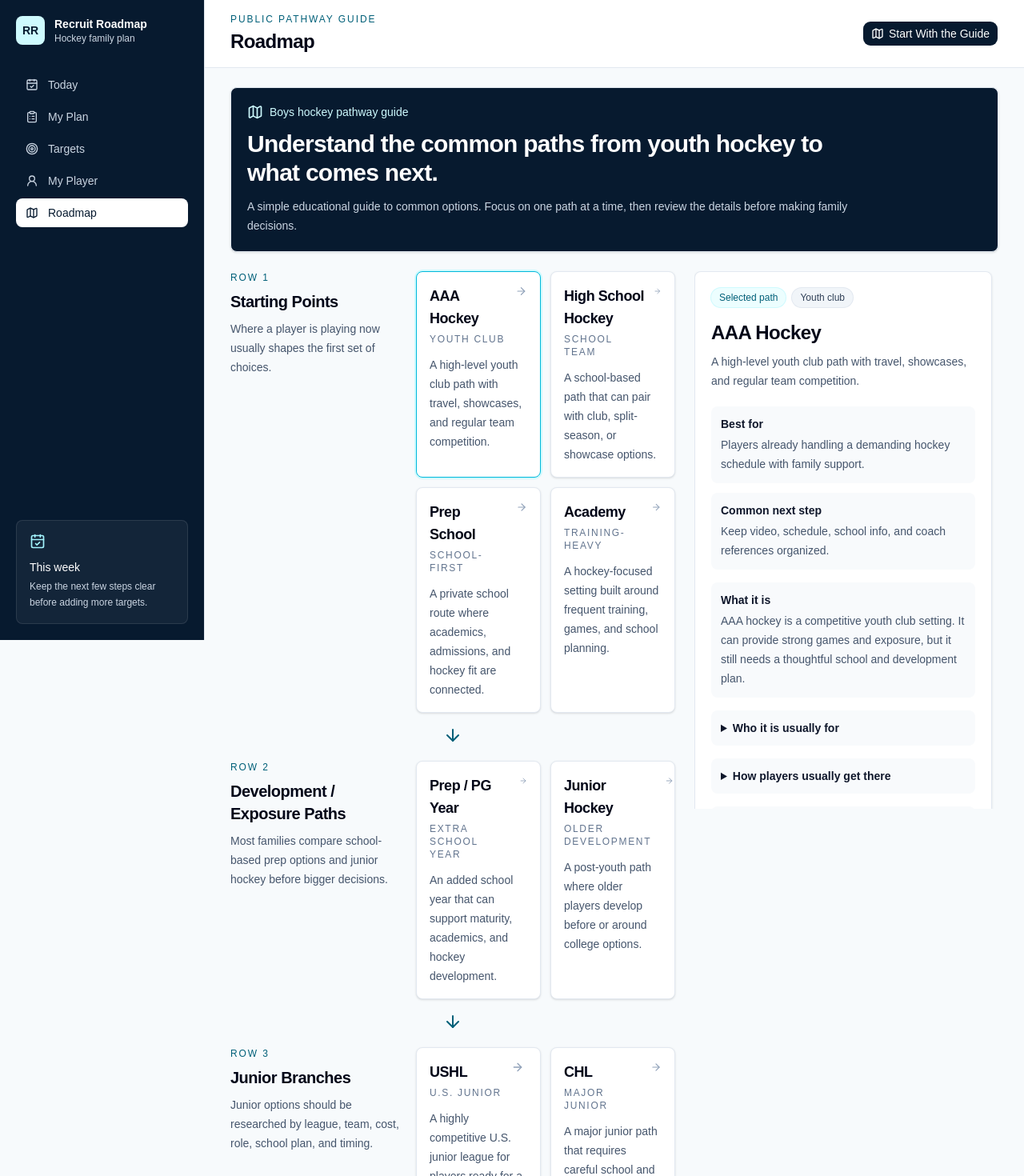
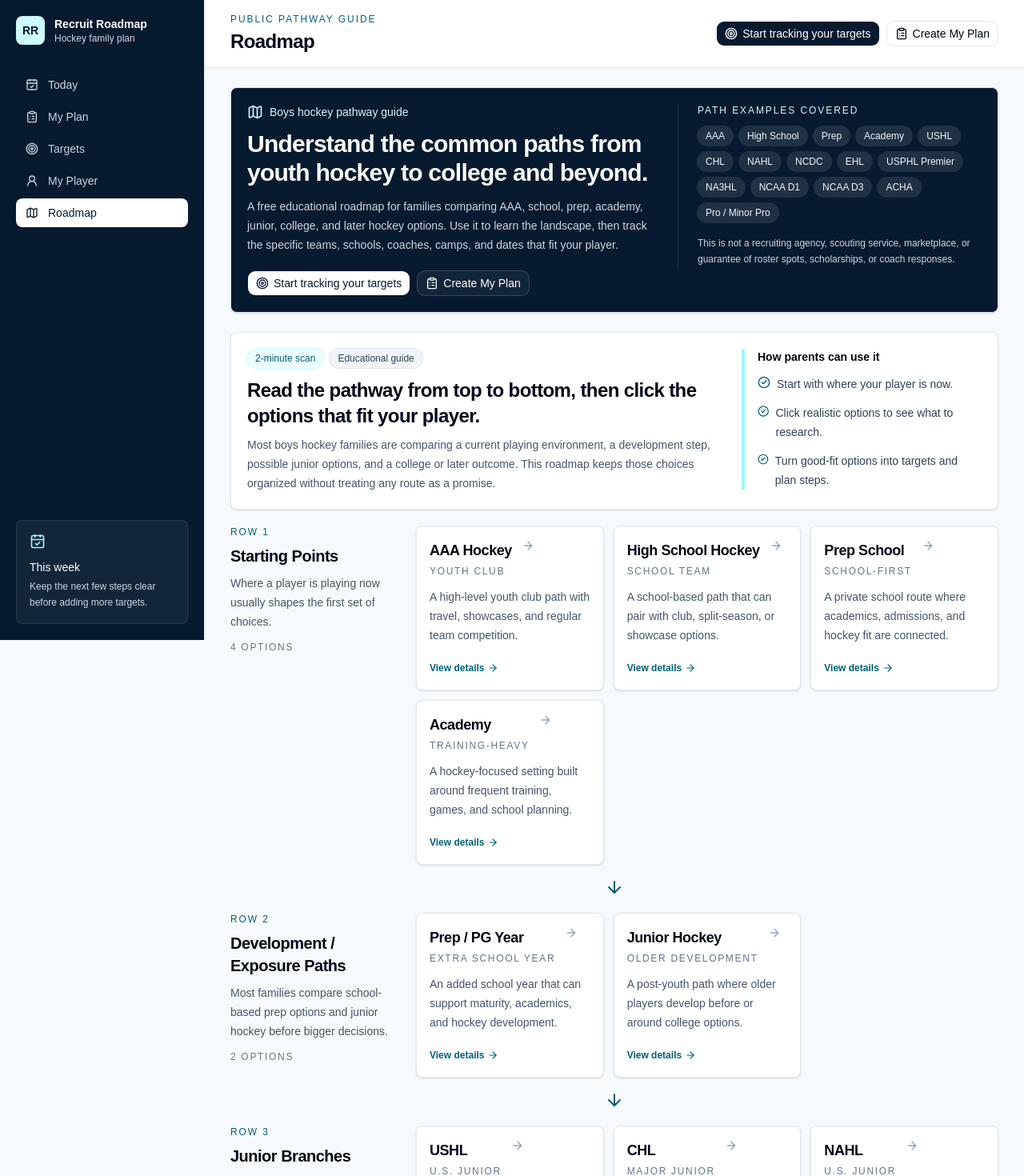
Before and after one commit to kingston-du/recruit-roadmap, a Next.js app: page /roadmap in a window 1280 px wide. Shown: the top 1470 px of the page at 80% size. Built offline with nearby package versions, Linux system fonts and the light colour scheme.

Commit message:
Polish public roadmap guide

```diff
--- a/app/roadmap/page.tsx
+++ b/app/roadmap/page.tsx
@@ -1,11 +1,29 @@
 import Link from "next/link";
-import { Map } from "lucide-react";
+import { ClipboardList, Map, Target } from "lucide-react";
 
 import { AppShell } from "@/components/recruit/app-shell";
 import { RoadmapGuide } from "@/components/recruit/roadmap-guide";
 import { Panel } from "@/components/recruit/ui";
 import { Button } from "@/components/ui/button";
 import { roadmapSections } from "@/lib/mock-data";
+
+const pathExamples = [
+  "AAA",
+  "High School",
+  "Prep",
+  "Academy",
+  "USHL",
+  "CHL",
+  "NAHL",
+  "NCDC",
+  "EHL",
+  "USPHL Premier",
+  "NA3HL",
+  "NCAA D1",
+  "NCAA D3",
+  "ACHA",
+  "Pro / Minor Pro",
+];
 
 export default function RoadmapPage() {
   return (
@@ -14,27 +32,75 @@ export default function RoadmapPage() {
       eyebrow="Public pathway guide"
       activeHref="/roadmap"
       action={
+        <div className="flex items-center gap-2">
           <Button asChild className="bg-[#071a2f] text-white hover:bg-[#0b2745]">
-          <Link href="#roadmap-guide">
-            <Map /> Start With the Guide
+            <Link href="/targets">
+              <Target /> Start tracking your targets
             </Link>
           </Button>
+          <Button asChild variant="outline">
+            <Link href="/my-plan">
+              <ClipboardList /> Create My Plan
+            </Link>
+          </Button>
+        </div>
       }
     >
       <div className="grid gap-6">
-        <Panel className="bg-[#071a2f] text-white">
+        <Panel className="overflow-hidden bg-[#071a2f] text-white">
+          <div className="grid gap-6 xl:grid-cols-[minmax(0,1fr)_380px] xl:items-start">
             <div className="max-w-3xl">
               <div className="flex items-center gap-2 text-cyan-100">
                 <Map className="size-5" />
                 <p className="text-sm font-medium">Boys hockey pathway guide</p>
               </div>
               <h2 className="mt-3 text-3xl font-semibold tracking-tight">
-              Understand the common paths from youth hockey to what comes next.
+                Understand the common paths from youth hockey to college and beyond.
               </h2>
               <p className="mt-3 text-sm leading-6 text-slate-300">
-              A simple educational guide to common options. Focus on one path at a
-              time, then review the details before making family decisions.
+                A free educational roadmap for families comparing AAA, school, prep,
+                academy, junior, college, and later hockey options. Use it to learn the
+                landscape, then track the specific teams, schools, coaches, camps, and
+                dates that fit your player.
               </p>
+
+              <div className="mt-5 flex flex-wrap gap-2">
+                <Button asChild className="bg-white text-[#071a2f] hover:bg-cyan-50">
+                  <Link href="/targets">
+                    <Target /> Start tracking your targets
+                  </Link>
+                </Button>
+                <Button
+                  asChild
+                  variant="outline"
+                  className="border-white/20 bg-white/5 text-white hover:bg-white/10 hover:text-white"
+                >
+                  <Link href="/my-plan">
+                    <ClipboardList /> Create My Plan
+                  </Link>
+                </Button>
+              </div>
+            </div>
+
+            <div className="xl:border-l xl:border-white/10 xl:pl-6">
+              <p className="text-xs font-medium uppercase tracking-[0.16em] text-cyan-100">
+                Path examples covered
+              </p>
+              <div className="mt-3 flex flex-wrap gap-2">
+                {pathExamples.map((example) => (
+                  <span
+                    key={example}
+                    className="rounded-full bg-white/10 px-2.5 py-1 text-xs font-medium text-slate-100 ring-1 ring-white/10"
+                  >
+                    {example}
+                  </span>
+                ))}
+              </div>
+              <p className="mt-4 text-xs leading-5 text-slate-300">
+                This is not a recruiting agency, scouting service, marketplace, or
+                guarantee of roster spots, scholarships, or coach responses.
+              </p>
+            </div>
           </div>
         </Panel>
 
--- a/components/recruit/roadmap-guide.tsx
+++ b/components/recruit/roadmap-guide.tsx
@@ -1,8 +1,18 @@
 "use client";
 
-import { useMemo, useState } from "react";
+import Link from "next/link";
 import type { ReactNode } from "react";
-import { ArrowDown, ArrowRight, CheckCircle2, Info, Search } from "lucide-react";
+import {
+  ArrowDown,
+  ArrowRight,
+  CheckCircle2,
+  ClipboardList,
+  Info,
+  Search,
+  Target,
+  X,
+} from "lucide-react";
+import { Dialog } from "radix-ui";
 
 import { Button } from "@/components/ui/button";
 import { StatusPill } from "@/components/recruit/ui";
@@ -10,15 +20,41 @@ import { cn } from "@/lib/utils";
 import type { RoadmapCard, RoadmapSection } from "@/lib/mock-data";
 
 export function RoadmapGuide({ sections }: { sections: RoadmapSection[] }) {
-  const cards = useMemo(() => sections.flatMap((section) => section.cards), [sections]);
-  const [selectedId, setSelectedId] = useState(cards[0]?.id ?? "");
-  const selectedCard = cards.find((card) => card.id === selectedId) ?? cards[0];
+  return (
+    <section id="roadmap-guide" className="grid gap-5">
+      <div className="grid gap-5 rounded-md border border-slate-200 bg-white p-5 shadow-sm lg:grid-cols-[minmax(0,1fr)_300px] lg:items-start">
+        <div>
+          <div className="flex flex-wrap items-center gap-2">
+            <StatusPill tone="cyan">2-minute scan</StatusPill>
+            <StatusPill>Educational guide</StatusPill>
+          </div>
+          <h2 className="mt-3 text-2xl font-semibold tracking-tight">
+            Read the pathway from top to bottom, then click the options that fit your player.
+          </h2>
+          <p className="mt-2 max-w-3xl text-sm leading-6 text-slate-600">
+            Most boys hockey families are comparing a current playing environment, a
+            development step, possible junior options, and a college or later outcome.
+            This roadmap keeps those choices organized without treating any route as a promise.
+          </p>
+        </div>
 
-  return (
-    <div
-      id="roadmap-guide"
-      className="grid gap-6 xl:grid-cols-[minmax(0,1fr)_380px] xl:items-start"
-    >
+        <div className="border-l-4 border-cyan-200 pl-4">
+          <p className="text-sm font-semibold text-slate-950">How parents can use it</p>
+          <div className="mt-3 grid gap-3">
+            {[
+              "Start with where your player is now.",
+              "Click realistic options to see what to research.",
+              "Turn good-fit options into targets and plan steps.",
+            ].map((item) => (
+              <div key={item} className="flex gap-2">
+                <CheckCircle2 className="mt-0.5 size-4 text-cyan-800" />
+                <p className="text-sm leading-6 text-slate-700">{item}</p>
+              </div>
+            ))}
+          </div>
+        </div>
+      </div>
+
       <div className="grid gap-5">
         {sections.map((section, sectionIndex) => (
           <section key={section.title} className="grid gap-4">
@@ -29,16 +65,14 @@ export function RoadmapGuide({ sections }: { sections: RoadmapSection[] }) {
                 </p>
                 <h2 className="mt-2 text-xl font-semibold tracking-tight">{section.title}</h2>
                 <p className="mt-2 text-sm leading-6 text-slate-600">{section.intro}</p>
+                <p className="mt-3 text-xs font-medium uppercase tracking-[0.14em] text-slate-500">
+                  {section.cards.length} options
+                </p>
               </div>
 
-              <div className="grid gap-3 sm:grid-cols-2 2xl:grid-cols-4">
+              <div className="grid gap-3 sm:grid-cols-2 xl:grid-cols-3 2xl:grid-cols-4">
                 {section.cards.map((card) => (
-                  <RoadmapCardButton
-                    key={card.id}
-                    card={card}
-                    isSelected={card.id === selectedCard.id}
-                    onClick={() => setSelectedId(card.id)}
-                  />
+                  <RoadmapCardDialog key={card.id} card={card} sectionTitle={section.title} />
                 ))}
               </div>
             </div>
@@ -51,31 +85,27 @@ export function RoadmapGuide({ sections }: { sections: RoadmapSection[] }) {
           </section>
         ))}
       </div>
-
-      <aside className="xl:sticky xl:top-28 xl:max-h-[calc(100vh-8rem)] xl:overflow-y-auto xl:pr-2 xl:overscroll-contain">
-        <SelectedRoadmapPanel card={selectedCard} />
-      </aside>
-    </div>
+    </section>
   );
 }
 
-function RoadmapCardButton({
+function RoadmapCardDialog({
   card,
-  isSelected,
-  onClick,
+  sectionTitle,
 }: {
   card: RoadmapCard;
-  isSelected: boolean;
-  onClick: () => void;
+  sectionTitle: string;
 }) {
   return (
+    <Dialog.Root>
+      <Dialog.Trigger asChild>
         <button
           type="button"
-      aria-pressed={isSelected}
-      onClick={onClick}
+          aria-label={`Open ${card.name} details`}
           className={cn(
-        "flex min-h-44 flex-col rounded-md border bg-white p-4 text-left shadow-sm transition hover:border-cyan-300 hover:bg-cyan-50/40 focus-visible:outline-none focus-visible:ring-3 focus-visible:ring-cyan-200",
-        isSelected ? "border-cyan-500 ring-2 ring-cyan-100" : "border-slate-200",
+            "group flex min-h-44 flex-col rounded-md border border-slate-200 bg-white p-4 text-left shadow-sm transition",
+            "hover:-translate-y-0.5 hover:border-cyan-300 hover:bg-cyan-50/40 hover:shadow-md",
+            "focus-visible:outline-none focus-visible:ring-3 focus-visible:ring-cyan-200",
           )}
         >
           <div className="flex items-start justify-between gap-3">
@@ -85,67 +115,102 @@ function RoadmapCardButton({
                 {card.label}
               </p>
             </div>
-        <ArrowRight className="size-4 text-slate-400" />
+            <ArrowRight className="size-4 text-slate-400 transition group-hover:translate-x-0.5 group-hover:text-cyan-700" />
           </div>
 
           <p className="mt-3 text-sm leading-6 text-slate-600">{card.description}</p>
+          <div className="mt-auto pt-4">
+            <span className="inline-flex items-center gap-1 text-xs font-semibold text-cyan-800">
+              View details
+              <ArrowRight className="size-3.5" />
+            </span>
+          </div>
         </button>
-  );
-}
+      </Dialog.Trigger>
 
-function SelectedRoadmapPanel({ card }: { card: RoadmapCard }) {
-  return (
-    <section className="rounded-md border border-slate-200 bg-white p-5 shadow-sm">
+      <Dialog.Portal>
+        <Dialog.Overlay className="fixed inset-0 z-40 bg-slate-950/55 data-[state=open]:animate-in data-[state=closed]:animate-out data-[state=open]:fade-in-0 data-[state=closed]:fade-out-0" />
+        <Dialog.Content
+          className={cn(
+            "fixed inset-x-3 bottom-3 z-50 max-h-[calc(100vh-1.5rem)] overflow-y-auto rounded-md border border-slate-200 bg-white p-5 shadow-2xl outline-none",
+            "data-[state=open]:animate-in data-[state=closed]:animate-out data-[state=open]:slide-in-from-bottom-6 data-[state=closed]:slide-out-to-bottom-6",
+            "md:inset-y-3 md:left-auto md:right-3 md:w-[min(560px,calc(100vw-2rem))] md:max-h-none md:data-[state=open]:slide-in-from-right-6 md:data-[state=closed]:slide-out-to-right-6",
+          )}
+        >
+          <div className="flex items-start justify-between gap-4">
+            <div>
               <div className="flex flex-wrap items-center gap-2">
-        <StatusPill tone="cyan">Selected path</StatusPill>
+                <StatusPill tone="cyan">{sectionTitle}</StatusPill>
                 <StatusPill>{card.label}</StatusPill>
               </div>
-      <h2 className="mt-4 text-2xl font-semibold tracking-tight">{card.name}</h2>
-      <p className="mt-2 text-sm leading-6 text-slate-600">{card.description}</p>
+              <Dialog.Title className="mt-4 text-2xl font-semibold tracking-tight text-slate-950">
+                {card.name}
+              </Dialog.Title>
+              <Dialog.Description className="mt-2 text-sm leading-6 text-slate-600">
+                {card.description}
+              </Dialog.Description>
+            </div>
+
+            <Dialog.Close asChild>
+              <button
+                type="button"
+                aria-label="Close details"
+                className="flex size-8 shrink-0 items-center justify-center rounded-md text-slate-500 transition hover:bg-slate-100 hover:text-slate-950 focus-visible:outline-none focus-visible:ring-3 focus-visible:ring-cyan-200"
+              >
+                <X className="size-4" />
+              </button>
+            </Dialog.Close>
+          </div>
 
           <div className="mt-5 grid gap-4">
-        <div className="grid gap-3">
+            <div className="grid gap-3 sm:grid-cols-2">
               <DetailBlock title="Best for" body={card.bestFor} />
               <DetailBlock title="Common next step" body={card.commonNextStep} />
             </div>
+
             <DetailBlock title="What it is" body={card.whatItIs} />
-        <DisclosureDetailBlock title="Who it is usually for" body={card.usuallyFor} />
-        <DisclosureDetailBlock title="How players usually get there" body={card.howPlayersGetThere} />
+            <DetailBlock title="Who it is usually for" body={card.usuallyFor} />
+            <DetailBlock title="How players usually get there" body={card.howPlayersGetThere} />
 
-        <DisclosureDetailList
+            <DetailList
               icon={<Search className="size-4 text-cyan-700" />}
               title="What to research"
               items={card.whatToResearch}
             />
-
-        <DisclosureDetailList
+            <DetailList
               icon={<Info className="size-4 text-cyan-700" />}
               title="Common misconceptions"
               items={card.misconceptions}
             />
-
             {card.examples ? (
-          <DisclosureDetailList
+              <DetailList
                 icon={<CheckCircle2 className="size-4 text-cyan-700" />}
-            title="Example related leagues or teams"
+                title="Examples"
                 items={card.examples}
               />
             ) : null}
           </div>
 
-      <div className="mt-5 grid gap-2 sm:grid-cols-2 xl:grid-cols-1">
-        <Button disabled className="bg-[#071a2f] text-white disabled:opacity-60">
-          Add to My Plan
+          <div className="mt-5 grid gap-2 sm:grid-cols-2">
+            <Button asChild className="bg-[#071a2f] text-white hover:bg-[#0b2745]">
+              <Link href="/targets">
+                <Target /> Start tracking your targets
+              </Link>
             </Button>
-        <Button disabled variant="outline">
-          View related targets
+            <Button asChild variant="outline">
+              <Link href="/my-plan">
+                <ClipboardList /> Create My Plan
+              </Link>
             </Button>
           </div>
-      <p className="mt-3 text-xs leading-5 text-slate-500">
-        Mock actions for this static prototype. This guide is educational and does not
-        guarantee placement or predict outcomes.
+
+          <p className="mt-4 text-xs leading-5 text-slate-500">
+            This guide is educational. It is not a recruiting agency, scouting service,
+            roster promise, scholarship promise, or guarantee of coach responses.
           </p>
-    </section>
+        </Dialog.Content>
+      </Dialog.Portal>
+    </Dialog.Root>
   );
 }
 
@@ -158,18 +223,7 @@ function DetailBlock({ title, body }: { title: string; body: string }) {
   );
 }
 
-function DisclosureDetailBlock({ title, body }: { title: string; body: string }) {
-  return (
-    <details className="rounded-md bg-slate-50 p-3">
-      <summary className="cursor-pointer text-sm font-semibold text-slate-900">
-        {title}
-      </summary>
-      <p className="mt-2 text-sm leading-6 text-slate-600">{body}</p>
-    </details>
-  );
-}
-
-function DisclosureDetailList({
+function DetailList({
   icon,
   title,
   items,
@@ -179,18 +233,19 @@ function DisclosureDetailList({
   items: string[];
 }) {
   return (
-    <details className="rounded-md bg-slate-50 p-3">
-      <summary className="flex cursor-pointer items-center gap-2 text-sm font-semibold text-slate-900">
+    <div className="rounded-md bg-slate-50 p-3">
+      <div className="flex items-center gap-2">
         {icon}
-        {title}
-      </summary>
+        <p className="text-sm font-semibold text-slate-900">{title}</p>
+      </div>
       <ul className="mt-2 grid gap-2">
         {items.map((item) => (
-          <li key={item} className="text-sm leading-6 text-slate-600">
-            {item}
+          <li key={item} className="flex gap-2 text-sm leading-6 text-slate-600">
+            <CheckCircle2 className="mt-1 size-3.5 shrink-0 text-cyan-700" />
+            <span>{item}</span>
           </li>
         ))}
       </ul>
-    </details>
+    </div>
   );
 }
```
Lines whose indentation alone changed are shown as unchanged.
